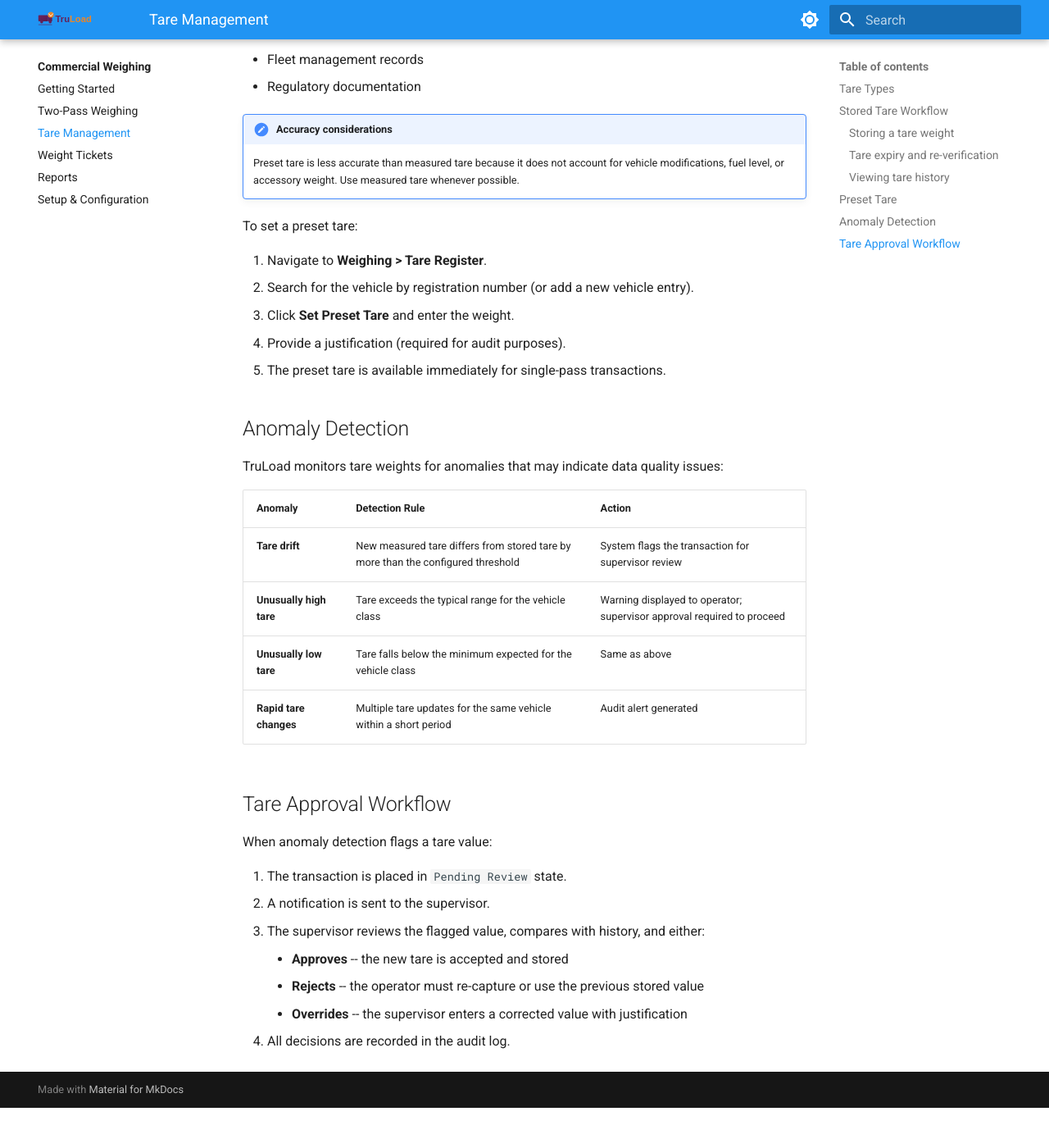
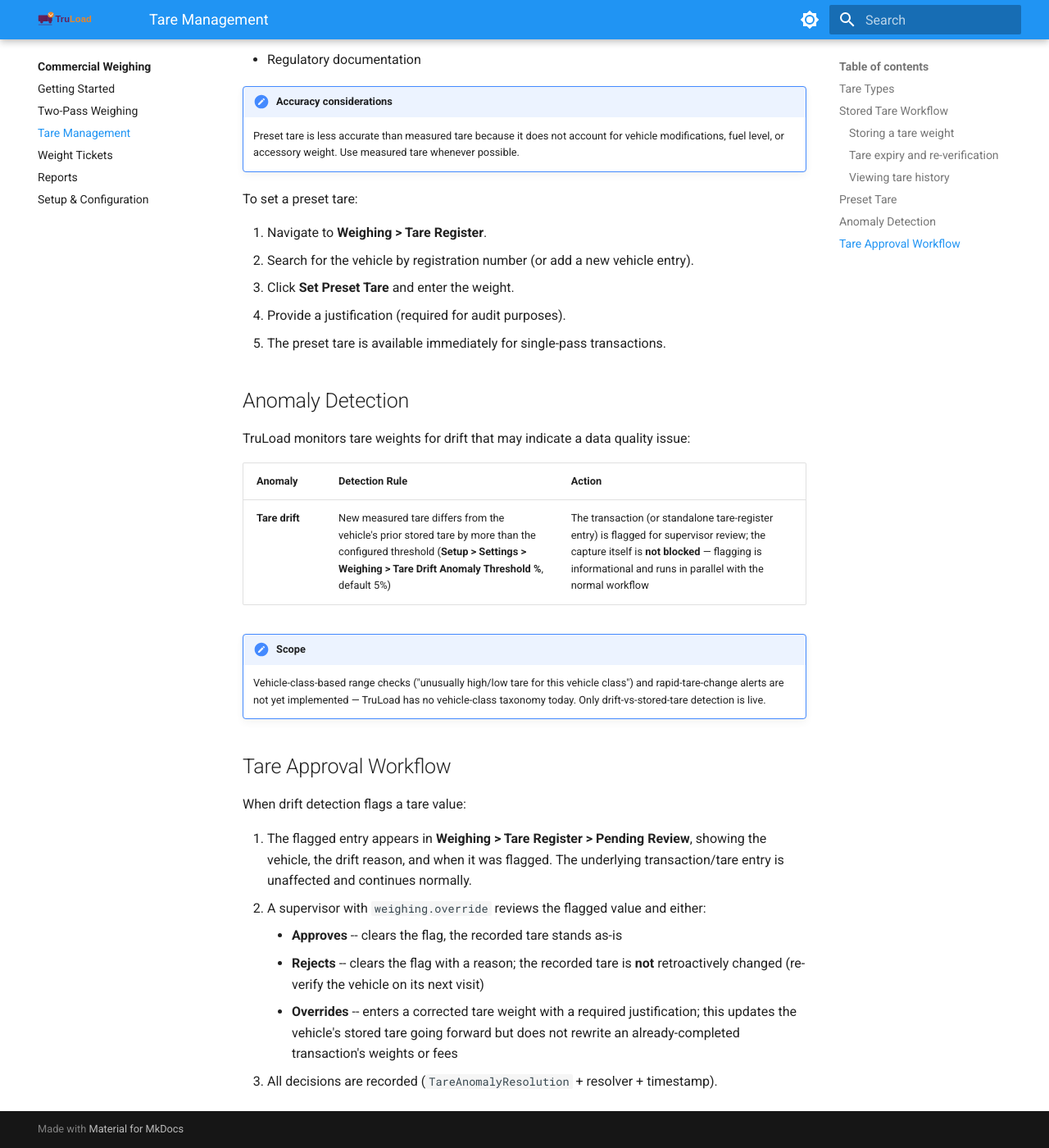
Before and after one commit to Bengo-Hub/truload-docs, an MkDocs documentation site: the page built from docs/commercial/tare-management.md, in a window 1280 px wide and 1400 px high, scrolled down 2575 px. Shown: the whole window at 82% size. Built offline with MkDocs 1.6.1 and Material for MkDocs 9.7.7, drawn with Linux system fonts in a browser that asks for light colours; before the commit the page ends 3926 px from its top, so only the background shows below that; some of the changed text lies outside the part shown.

Commit message:
Reconcile commercial weighing docs with the Stage A-C implementation
Fixes the transaction-state table (Adjusted was never real; added FirstWeightCaptured/
ToleranceExceeded to match the actual ticket-status vocabulary), documents the real
Approve/Reject tolerance-exception workflow (reweigh was never built), corrects tare
auto-save (no confirmation prompt exists), scopes the Anomaly Detection/Tare Approval
sections down to what actually shipped (drift-vs-stored-tare only; vehicle-class-range and
rapid-change checks remain unbuilt, called out explicitly), documents the new
"this organisation only" toggle on Cargo Types/Origins-Destinations, corrects the Origin/
Destination location-type field's actual purpose, fixes Setup > Stations/Accounts paths to
their real location (Users & Roles), adds the advisory-only caveat on Station default
weighing mode and the metadata-only caveat on printer configuration, flags 80mm thermal
printing as not yet built, adds Tonnage by Route (now real) plus a pointer to the other
extra report types, adds the real seeded role names, and lists Voided as a ticket status.

Co-Authored-By: Claude Sonnet 5 <noreply@anthropic.com>

```diff
--- a/docs/commercial/tare-management.md
+++ b/docs/commercial/tare-management.md
@@ -26,18 +26,17 @@ flowchart TD
 
 ### Storing a tare weight
 
-1. After capturing a tare weight during a normal two-pass transaction, the system prompts: **Save as stored tare?**
-2. Confirm to save the tare against the vehicle's registration number.
-3. The system sets the expiry date based on the configured tare validity period (default: 90 days).
-4. On subsequent visits, the stored tare is auto-applied when the vehicle registration is entered.
+1. Every tare weight captured during a normal two-pass transaction is automatically saved against the vehicle's registration number — there is no separate confirmation step.
+2. The system sets the expiry date based on the configured tare validity period (default: 90 days).
+3. On subsequent visits, the stored tare is auto-applied when the vehicle registration is entered.
 
 ### Tare expiry and re-verification
 
 !!! warning "Expired tare"
     When a stored tare has expired, the system **blocks single-pass mode** for that vehicle and requires a fresh tare capture.
 
-- **Expiry period**: Configured per organisation in **Setup > System Config > Commercial Settings > Default Tare Expiry (days)**
-- **Stale transaction threshold**: Separate from tare expiry — if first-weight-only transactions remain open past the configured hours (default 8 h), station managers receive an email alert. Configure in **Setup > System Config > Commercial Settings > Pending Weighing Threshold (hours)**.
+- **Expiry period**: Configured per organisation in **Setup > Settings > Commercial > Default Tare Expiry (days)**
+- **Stale transaction threshold**: Separate from tare expiry — if first-weight-only transactions remain open past the configured hours (default 8 h), station managers receive an email alert. Configure in **Setup > Settings > Weighing > Commercial Pending Weighing Threshold (hours)**.
 - **Grace period**: Optionally allow a configurable number of days past expiry before hard-blocking
 - **Re-verification**: Any new tare capture automatically extends the expiry date
 
@@ -71,23 +70,24 @@ To set a preset tare:
 
 ## Anomaly Detection
 
-TruLoad monitors tare weights for anomalies that may indicate data quality issues:
+TruLoad monitors tare weights for drift that may indicate a data quality issue:
 
 | Anomaly | Detection Rule | Action |
 |---------|---------------|--------|
-| **Tare drift** | New measured tare differs from stored tare by more than the configured threshold | System flags the transaction for supervisor review |
-| **Unusually high tare** | Tare exceeds the typical range for the vehicle class | Warning displayed to operator; supervisor approval required to proceed |
-| **Unusually low tare** | Tare falls below the minimum expected for the vehicle class | Same as above |
-| **Rapid tare changes** | Multiple tare updates for the same vehicle within a short period | Audit alert generated |
+| **Tare drift** | New measured tare differs from the vehicle's prior stored tare by more than the configured threshold (**Setup > Settings > Weighing > Tare Drift Anomaly Threshold %**, default 5%) | The transaction (or standalone tare-register entry) is flagged for supervisor review; the capture itself is **not blocked** — flagging is informational and runs in parallel with the normal workflow |
+
+!!! note "Scope"
+    Vehicle-class-based range checks ("unusually high/low tare for this vehicle class") and
+    rapid-tare-change alerts are not yet implemented — TruLoad has no vehicle-class taxonomy
+    today. Only drift-vs-stored-tare detection is live.
 
 ## Tare Approval Workflow
 
-When anomaly detection flags a tare value:
+When drift detection flags a tare value:
 
-1. The transaction is placed in `Pending Review` state.
-2. A notification is sent to the supervisor.
-3. The supervisor reviews the flagged value, compares with history, and either:
-    - **Approves** -- the new tare is accepted and stored
-    - **Rejects** -- the operator must re-capture or use the previous stored value
-    - **Overrides** -- the supervisor enters a corrected value with justification
-4. All decisions are recorded in the audit log.
+1. The flagged entry appears in **Weighing > Tare Register > Pending Review**, showing the vehicle, the drift reason, and when it was flagged. The underlying transaction/tare entry is unaffected and continues normally.
+2. A supervisor with `weighing.override` reviews the flagged value and either:
+    - **Approves** -- clears the flag, the recorded tare stands as-is
+    - **Rejects** -- clears the flag with a reason; the recorded tare is **not** retroactively changed (re-verify the vehicle on its next visit)
+    - **Overrides** -- enters a corrected tare weight with a required justification; this updates the vehicle's stored tare going forward but does not rewrite an already-completed transaction's weights or fees
+3. All decisions are recorded (`TareAnomalyResolution` + resolver + timestamp).
```
Also changed, not shown: docs/commercial/getting-started.md (+2 -2 lines), docs/commercial/reports.md (+23 -0 lines), docs/commercial/setup.md (+19 -11 lines), docs/commercial/two-pass-weighing.md (+13 -8 lines), docs/commercial/weight-tickets.md (+14 -4 lines).
